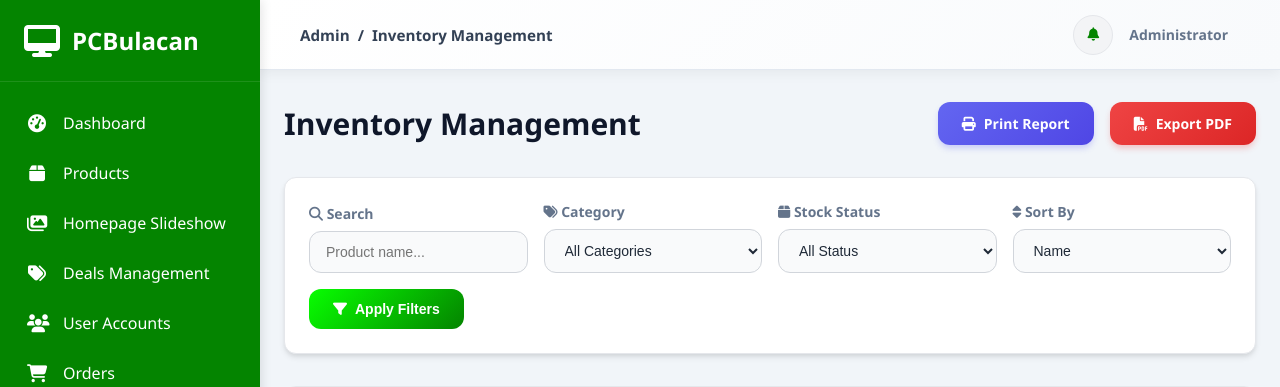
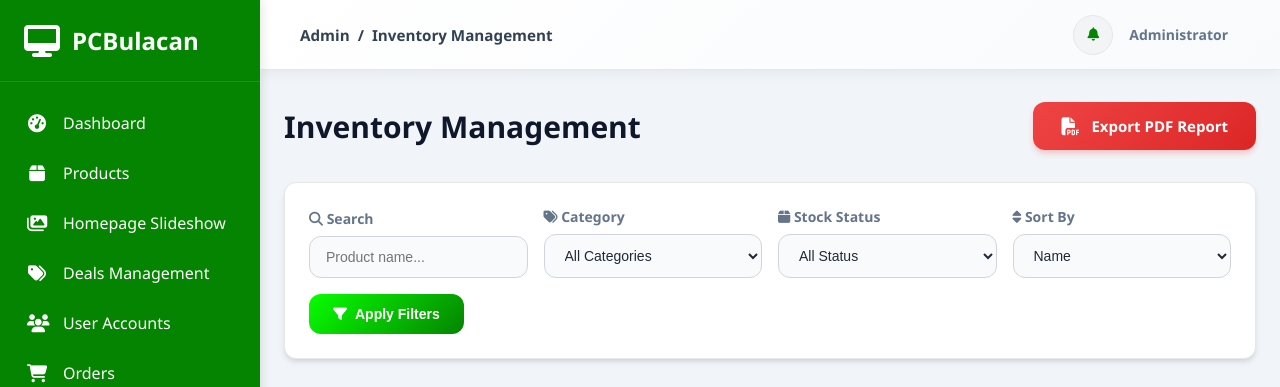
Before and after one commit to JohnCarloGamayo/PCBulacan, a Django app: page /dashboard/inventory/ in a window 1280 px wide. Shown: the top 387 px of the page. Run offline with Django 5.2, Linux system fonts and the light colour scheme; a user stored in the database is signed in; data comes from the database, SQL or seed files in the repository; both versions use the stored data as it was after the commit; data that the repository does not hold is empty.

Commit message:
Remove print report button - keep only Export PDF Report button

```diff
--- a/templates/dashboard/inventory_management.html
+++ b/templates/dashboard/inventory_management.html
@@ -429,34 +429,18 @@
         align-items: center;
     }
 
-    .print-report-btn,
     .export-pdf-btn {
-        padding: 0.75rem 1.5rem;
+        padding: 0.875rem 1.75rem;
         border-radius: var(--border-radius);
-        font-size: 0.875rem;
+        font-size: 0.9375rem;
         font-weight: 600;
         cursor: pointer;
         transition: all 0.3s ease;
         display: inline-flex;
         align-items: center;
-        gap: 0.5rem;
+        gap: 0.75rem;
         text-decoration: none;
         border: none;
-    }
-
-    .print-report-btn {
-        background: linear-gradient(135deg, #6366f1 0%, #4f46e5 100%);
-        color: white;
-        box-shadow: 0 4px 6px -1px rgba(99, 102, 241, 0.3);
-    }
-
-    .print-report-btn:hover {
-        background: linear-gradient(135deg, #4f46e5 0%, #4338ca 100%);
-        transform: translateY(-2px);
-        box-shadow: 0 6px 12px -1px rgba(99, 102, 241, 0.4);
-    }
-
-    .export-pdf-btn {
         background: linear-gradient(135deg, #ef4444 0%, #dc2626 100%);
         color: white;
         box-shadow: 0 4px 6px -1px rgba(239, 68, 68, 0.3);
@@ -466,6 +450,10 @@
         background: linear-gradient(135deg, #dc2626 0%, #b91c1c 100%);
         transform: translateY(-2px);
         box-shadow: 0 6px 12px -1px rgba(239, 68, 68, 0.4);
+    }
+
+    .export-pdf-btn i {
+        font-size: 1.125rem;
     }
 
 </style>
@@ -480,11 +468,8 @@
         <div class="page-header">
             <h1>Inventory Management</h1>
             <div class="header-actions">
-                <a href="{% url 'dashboard:print_inventory_report' %}" target="_blank" class="print-report-btn">
-                    <i class="fas fa-print"></i> Print Report
-                </a>
                 <a href="{% url 'dashboard:export_inventory_pdf' %}" class="export-pdf-btn">
-                    <i class="fas fa-file-pdf"></i> Export PDF
+                    <i class="fas fa-file-pdf"></i> Export PDF Report
                 </a>
             </div>
         </div>
```
Also changed, not shown: db.sqlite3.
